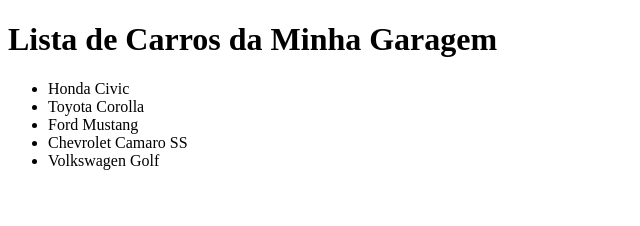
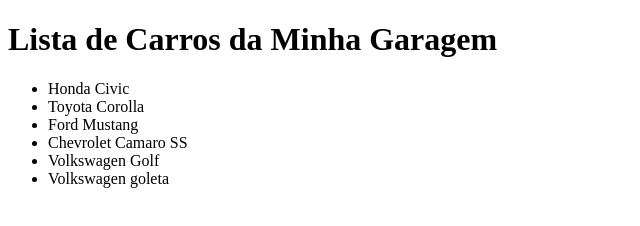
Before and after one commit to alanbrunoscience/test-git-flow, a website: page src/index2.html in a window 1280 px wide. Shown: the whole page, without its empty margins (0-640 px from the left). Drawn offline with Linux system fonts and the light colour scheme.

Commit message:
Update index2.html

```diff
--- a/src/index2.html
+++ b/src/index2.html
@@ -17,6 +17,7 @@
     <li>Ford Mustang</li>
     <li>Chevrolet Camaro SS</li>
     <li>Volkswagen Golf</li>
+    <li>Volkswagen goleta</li>
   </ul>
 
 </body>
```
